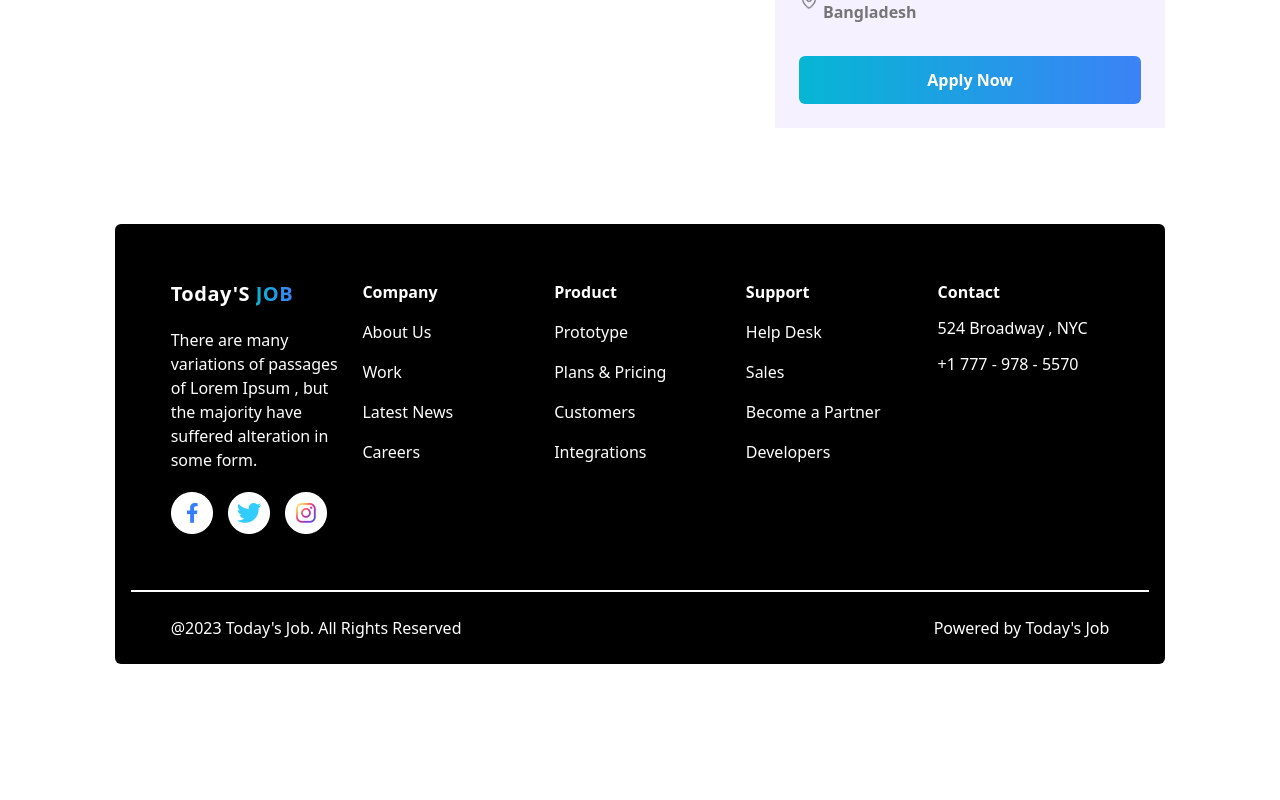
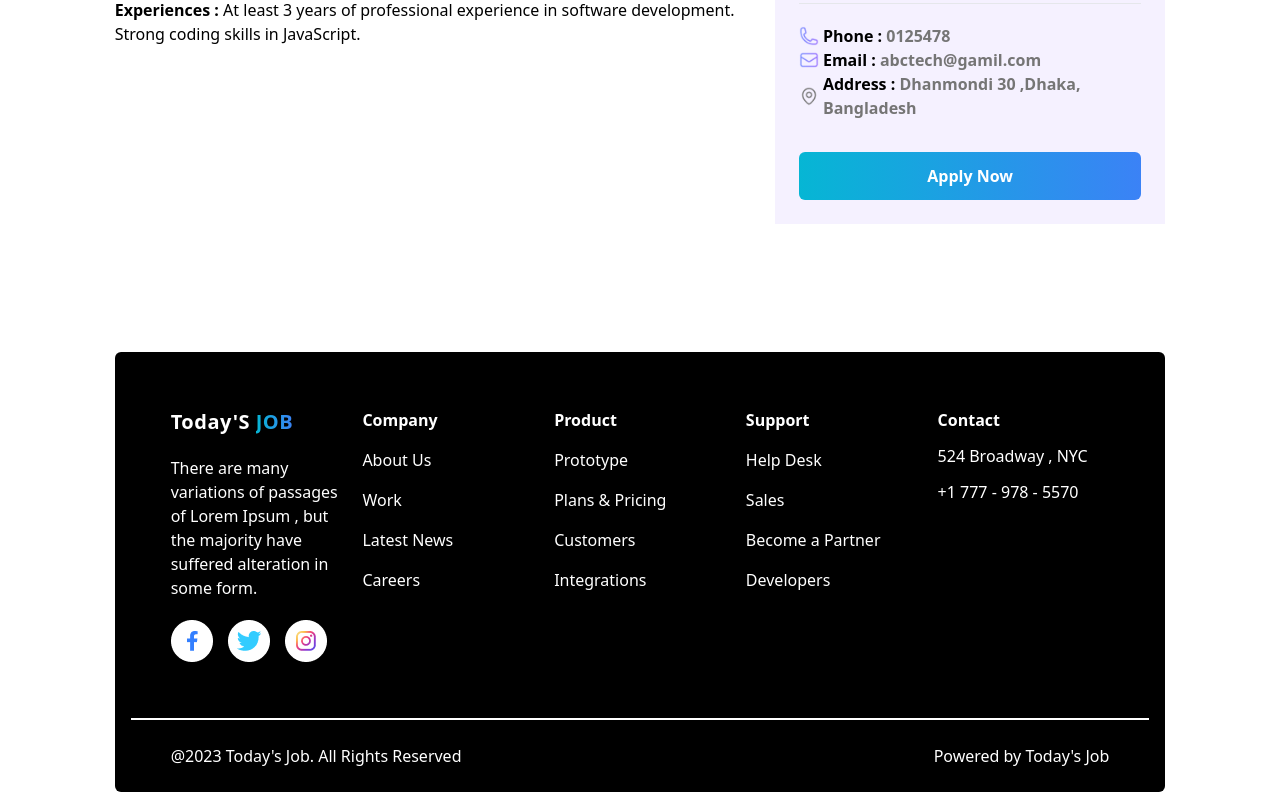
Before and after one commit to akashislam1/todays-job, a React (Vite) app: page /feature/123457 in a window 1280 px wide. Shown: the part 522-1322 px from the top of the page. Before the commit the page ends 1194 px from the top, so only its background shows below. Built offline with nearby package versions, Linux system fonts and the light colour scheme.

Commit message:
added README.md file

```diff
--- a/src/components/AppliedJobs/AppliedJobs.jsx
+++ b/src/components/AppliedJobs/AppliedJobs.jsx
@@ -10,6 +10,7 @@ const AppliedJobs = () => {
       <div className=" lg:text-center my-10 ">
         <h1 className="text-2xl lg:text-5xl font-bold">Applied Jobs</h1>
       </div>
+
       {jobAppliedArray?.map((apData) => (
         <AppLiedJobDetails key={apData.id} apData={apData}></AppLiedJobDetails>
       ))}
--- a/src/components/Footer/Footer.jsx
+++ b/src/components/Footer/Footer.jsx
@@ -3,7 +3,7 @@ import { Link } from "react-router-dom";
 
 const Footer = () => {
   return (
-    <div className="bg-black text-white mt-24 rounded-md">
+    <div className="bg-black text-white mt-32 rounded-md">
       <div className="grid lg:grid-cols-5  p-14 gap-5">
         <div className="flex flex-col gap-5">
           <Link to="/" className="inline-flex items-center">
--- a/src/components/JobDetails/JobDetails.jsx
+++ b/src/components/JobDetails/JobDetails.jsx
@@ -38,7 +38,7 @@ const JobDetails = () => {
   }, [allData]);
   return (
     <div className="my-12">
-      <div className=" lg:text-center my-8 ">
+      <div className=" lg:text-center lg:mb-32 ">
         <h1 className="text-2xl lg:text-5xl font-bold">Job Details</h1>
       </div>
       <div className="lg:flex gap-4 ">
```
Also changed, not shown: 2 other files (tests, documents, lock files or other folders).
